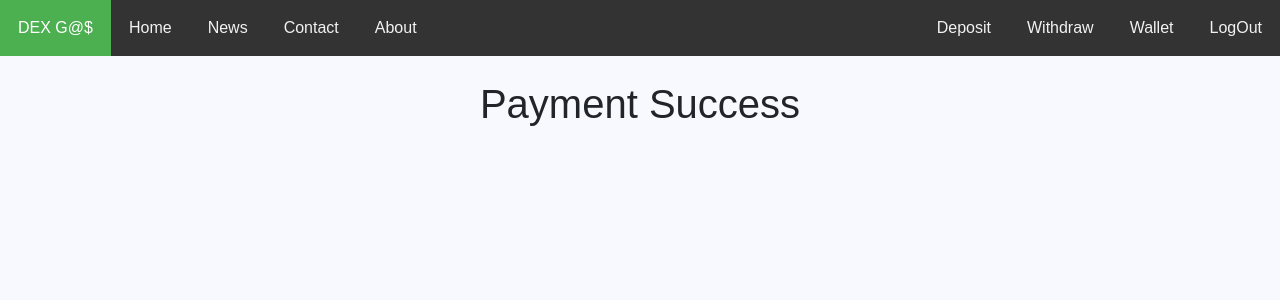
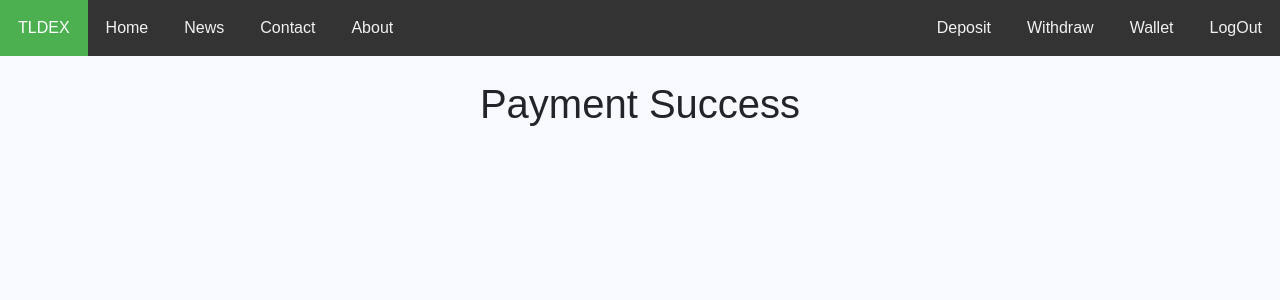
Before and after one commit to TurnkeyLedger/TLDex, a Django app: page /deposit/done/ in a window 1280 px wide. Shown: the top 300 px of the page. Run offline with Django 3.2, Linux system fonts and the light colour scheme; a user stored in the database is signed in; parts of the project's set-up code (start-up, migrations or seed data) failed here and were passed over; some libraries are stand-ins or nearby versions.

Commit message:
Update base.html
text change tldex

```diff
--- a/templates/base.html
+++ b/templates/base.html
@@ -58,7 +58,7 @@
 </head>
 <body>
 <div class="topnav">
-    <a class="active"  href="{% url 'home' %}">DEX G@$</a>
+    <a class="active"  href="{% url 'home' %}">TLDEX</a>
     <a href="{% url 'home' %}">Home</a>
     <a href="{% url 'news' %}">News</a>
     <a href="{% url 'contact' %}">Contact</a>
```
